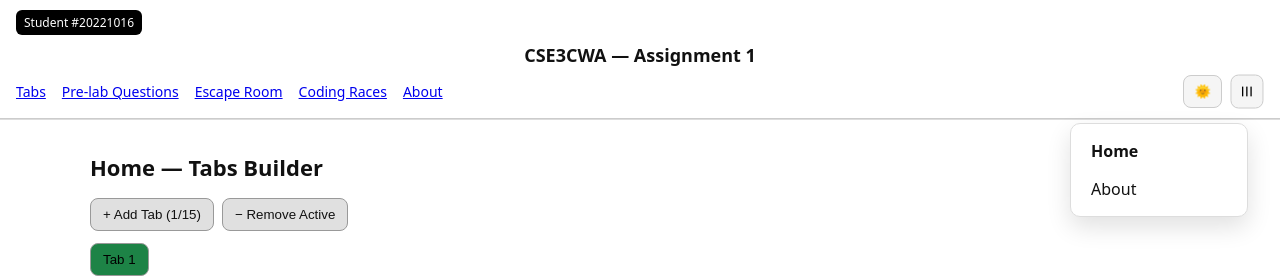
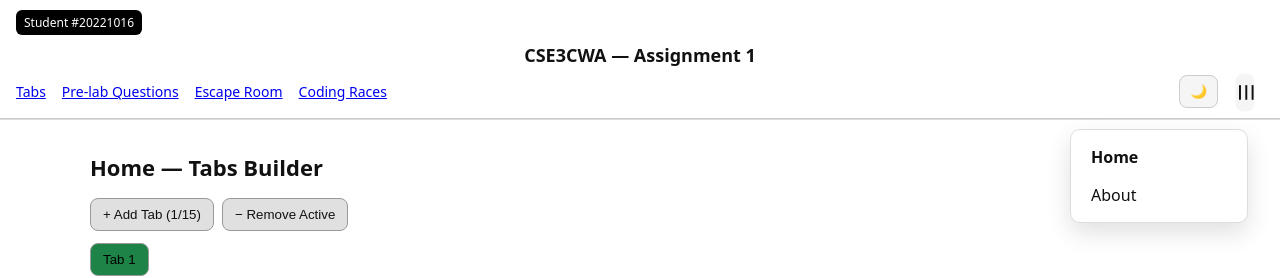
Before and after one commit to Travis-Hoult/CSE3CWA-A1, a Next.js app: page / in a window 1280 px wide. Both pictures are taken after a click on the button "Open menu". Shown: the top 278 px of the page. Built offline with nearby package versions, Linux system fonts and the light colour scheme.

Commit message:
corrections, additions and deletions

```diff
--- a/components/Header.tsx
+++ b/components/Header.tsx
@@ -72,7 +72,7 @@ export default function Header() {
           <Link href="/prelab">Pre-lab Questions</Link>
           <Link href="/escape">Escape Room</Link>
           <Link href="/races">Coding Races</Link>
-          <Link href="/about">About</Link>
+
         </nav>
         <div style={rightControls}>
           <ThemeToggle />
--- a/components/Menu.tsx
+++ b/components/Menu.tsx
@@ -1,7 +1,8 @@
+// components/Menu.tsx
 "use client";
 
+import React, { useEffect, useRef, useState } from "react";
 import Link from "next/link";
-import { useEffect, useRef, useState } from "react";
 import { setCookie, getCookie } from "@/lib/cookies";
 
 export default function Menu() {
@@ -34,12 +35,14 @@ export default function Menu() {
 
   const buttonStyle: React.CSSProperties = {
     padding: "8px 10px",
-    border: "1px solid #ccc",
+    border: "none",                 // no border (per your request)
     background: "var(--card)",
     borderRadius: 8,
     cursor: "pointer",
-    transform: open ? "rotate(90deg)" : "rotate(0deg)", // tiny transform to show state
+    transform: open ? "rotate(90deg)" : "rotate(0deg)",
     transition: "transform 120ms ease",
+    color: "var(--fg)",             // hamburger glyph follows theme
+    lineHeight: 0,
   };
 
   const listStyle: React.CSSProperties = {
@@ -73,22 +76,25 @@ export default function Menu() {
   return (
     <div style={{ position: "relative" }} ref={menuRef}>
       <button
+        id="menu-button"
         ref={btnRef}
         aria-label="Open menu"
         aria-haspopup="true"
         aria-expanded={open}
         aria-controls="mainnav"
-        onClick={() => setOpen(v => !v)}
+        onClick={() => setOpen((v) => !v)}
         style={buttonStyle}
       >
-        ☰
+        {/* Hamburger glyph inherits color via currentColor (button's color) */}
+        <span aria-hidden="true" style={{ fontSize: 20 }}>☰</span>
       </button>
 
-      <nav id="mainnav" style={listStyle} role="menu" aria-labelledby="menu-button">
-        <Link href="/" role="menuitem" style={linkStyle("/")} onClick={() => handleNav("/")}>
+      {/* Plain nav semantics (no menu roles) */}
+      <nav id="mainnav" aria-labelledby="menu-button" style={listStyle}>
+        <Link href="/" style={linkStyle("/")} onClick={() => handleNav("/")}>
           Home
         </Link>
-        <Link href="/about" role="menuitem" style={linkStyle("/about")} onClick={() => handleNav("/about")}>
+        <Link href="/about" style={linkStyle("/about")} onClick={() => handleNav("/about")}>
           About
         </Link>
       </nav>
--- a/components/ThemeToggle.tsx
+++ b/components/ThemeToggle.tsx
@@ -81,7 +81,7 @@ export default function ThemeToggle() {
         cursor: "pointer",
       }}
     >
-      {theme === "light" ? "🌞" : "🌙"}
+      {theme === "light" ? "🌙" : "🌞"}
     </button>
   );
 }
```
